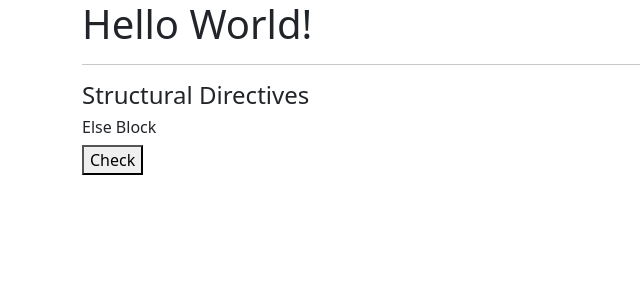
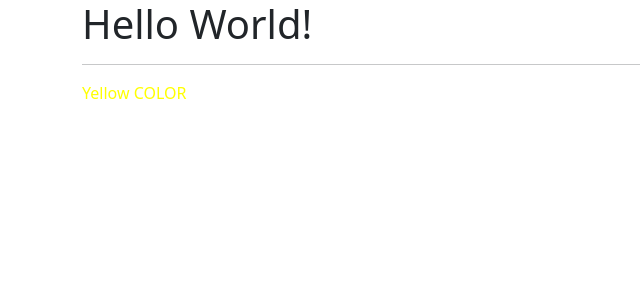
Before and after one commit to Twinklehingu/angularDemo, an Angular app: page / in a window 1280 px wide. Shown: the top 300 px of the page, without its empty margins (0-640 px from the left). Built offline with nearby package versions, Linux system fonts and the light colour scheme.

Commit message:
added new file for structural switch components

```diff
--- a/src/app/app.component.html
+++ b/src/app/app.component.html
@@ -6,5 +6,6 @@
   <app-eventbinding></app-eventbinding>
   <hr> -->
   <!-- <app-twdb></app-twdb> -->
-  <app-structural></app-structural>
+  <!-- <app-structural></app-structural> -->
+  <app-structuralswitch></app-structuralswitch>
 </div>
--- a/src/app/app.module.ts
+++ b/src/app/app.module.ts
@@ -8,13 +8,15 @@ import { EventbindingComponent } from './eventbinding/eventbinding.component';
 import { TwdbComponent } from './twdb/twdb.component';
 import { FormsModule } from '@angular/forms';
 import { StructuralComponent } from './structural/structural.component';
+import { StructuralswitchComponent } from './structuralswitch/structuralswitch.component';
 @NgModule({
   declarations: [
     AppComponent,
     FirstComponent,
     EventbindingComponent,
     TwdbComponent,
-    StructuralComponent
+    StructuralComponent,
+    StructuralswitchComponent
   ],
   imports: [
     BrowserModule,
--- /dev/null
+++ b/src/app/structuralswitch/structuralswitch.component.ts
@@ -0,0 +1,34 @@
+import { Component, OnInit } from '@angular/core';
+
+@Component({
+  selector: 'app-structuralswitch',
+  template: `
+
+    <div [ngSwitch]="color">
+      <div [style.color]="color" *ngSwitchCase="'yellow'">Yellow COLOR</div>
+      <div [style.color]="color" *ngSwitchCase="'pink'">Pink COLOR</div>
+      <div [style.color]="color" *ngSwitchCase="'orange'">Orange COLOR</div>
+
+
+      <div *ngSwitchDefault>Pick another color</div>
+    </div>
+
+  `,
+  styles: [
+  ]
+})
+export class StructuralswitchComponent implements OnInit {
+
+  public color = "yellow";
+  constructor() { }
+
+  ngOnInit(): void {
+  }
+
+}
+
+/*
+      <div *ngSwitchCase="'red'">RED COLOR</div>
+      <div *ngSwitchCase="'blue'">BLUE COLOR</div>
+      <div *ngSwitchCase="'green'">GREEN COLOR</div>
+*/
```
